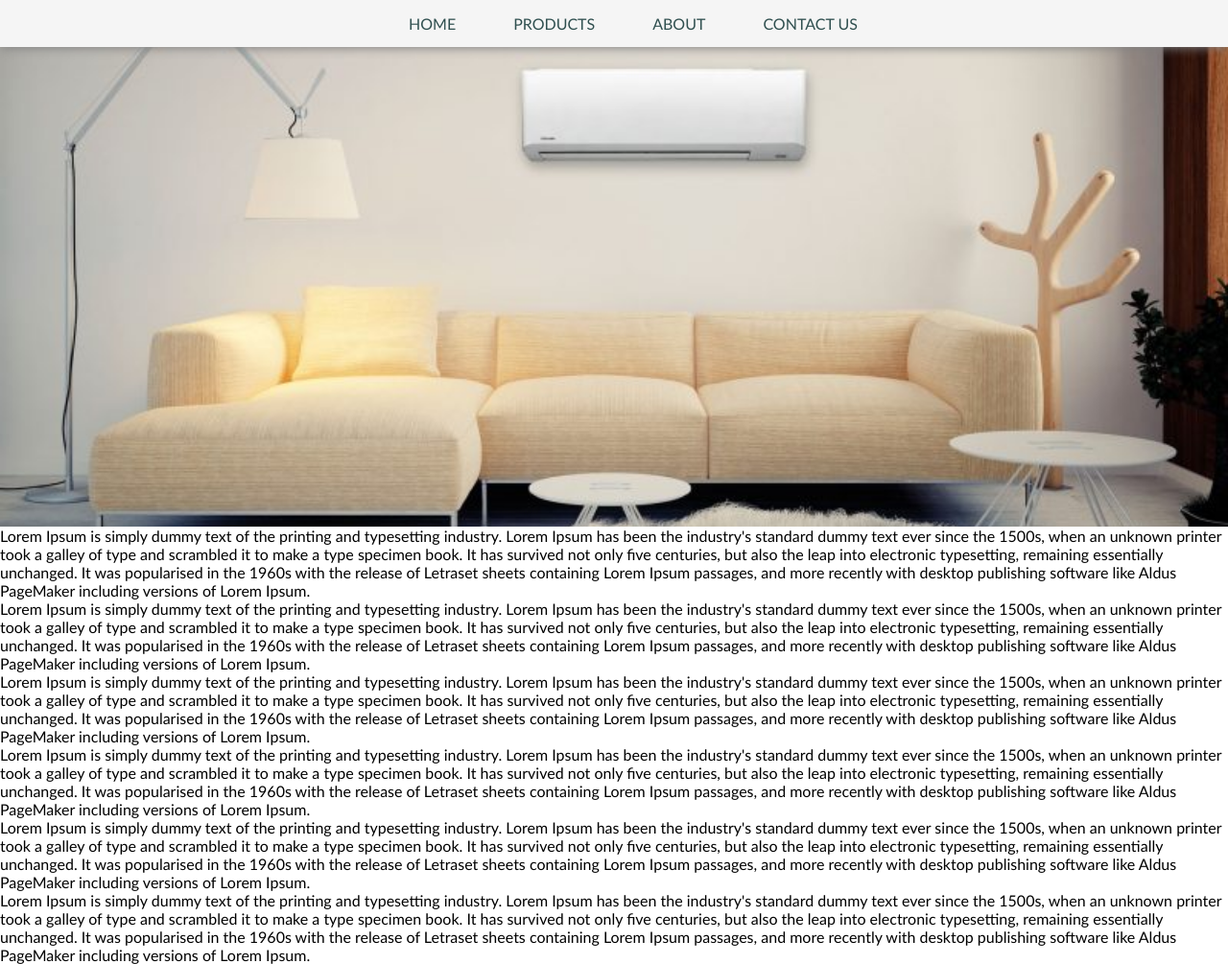
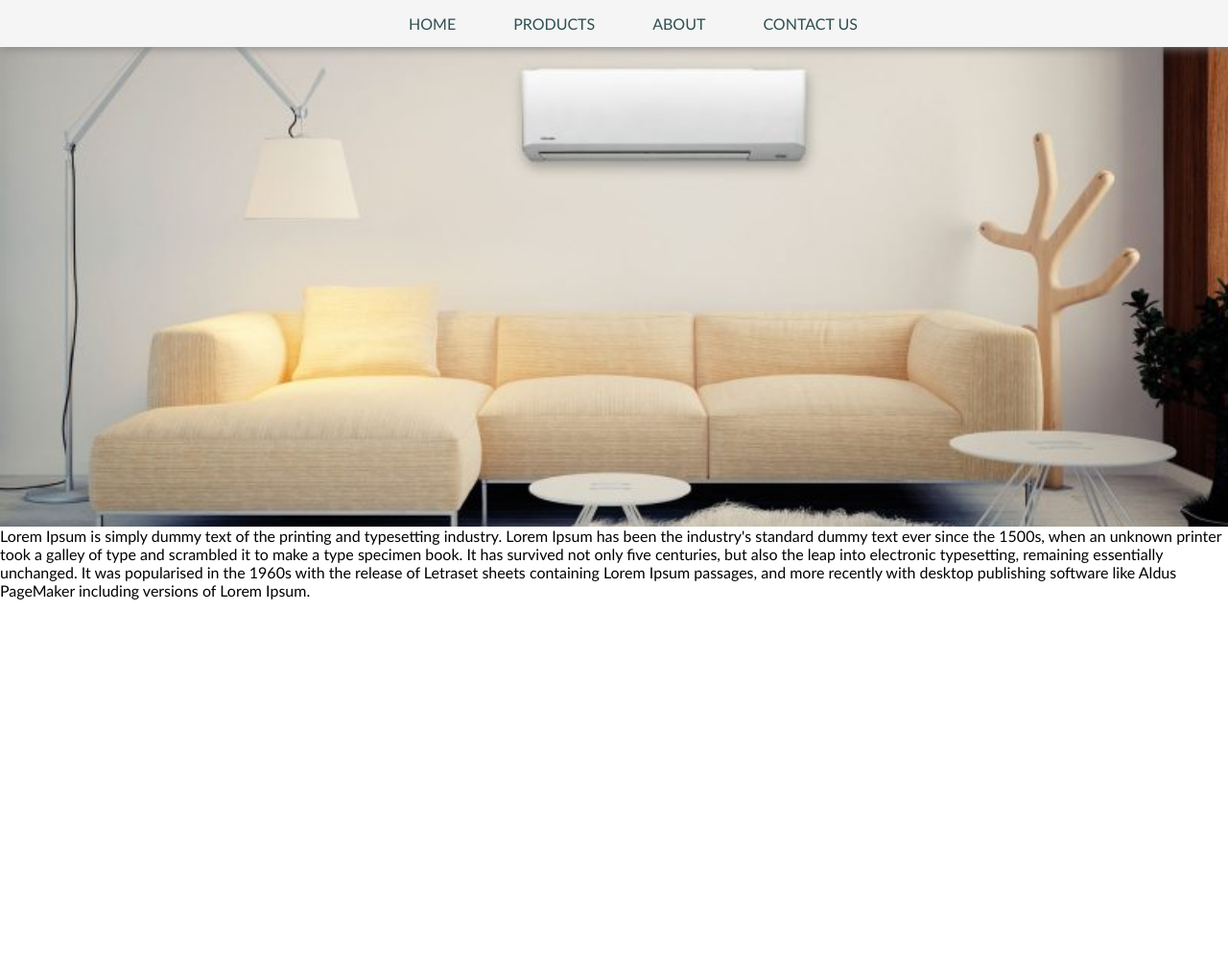
Before and after one commit to VishalJethwa1/cosyairconditioners, a plain HTML site: page index.html in a window 1280 px wide. Shown: the whole page at 96% size. After the commit the page ends 800 px from the top, so only its background shows below. Drawn offline with Linux system fonts and the light colour scheme.

Commit message:
deleted some elements

```diff
--- a/index.html
+++ b/index.html
@@ -25,26 +25,6 @@
         Lorem Ipsum is simply dummy text of the printing and typesetting industry. Lorem Ipsum has been the industry's standard dummy text ever since the 1500s, when an unknown printer took a galley of type and scrambled it to make a type specimen book. It has survived not only five centuries, but also the leap into electronic typesetting, remaining essentially unchanged. It was popularised in the 1960s with the release of Letraset sheets containing Lorem Ipsum passages, and more recently with desktop publishing software like Aldus PageMaker including versions of Lorem Ipsum.
     </section>
 
-    <section>
-        Lorem Ipsum is simply dummy text of the printing and typesetting industry. Lorem Ipsum has been the industry's standard dummy text ever since the 1500s, when an unknown printer took a galley of type and scrambled it to make a type specimen book. It has survived not only five centuries, but also the leap into electronic typesetting, remaining essentially unchanged. It was popularised in the 1960s with the release of Letraset sheets containing Lorem Ipsum passages, and more recently with desktop publishing software like Aldus PageMaker including versions of Lorem Ipsum.
-    </section>
-
-    <section>
-        Lorem Ipsum is simply dummy text of the printing and typesetting industry. Lorem Ipsum has been the industry's standard dummy text ever since the 1500s, when an unknown printer took a galley of type and scrambled it to make a type specimen book. It has survived not only five centuries, but also the leap into electronic typesetting, remaining essentially unchanged. It was popularised in the 1960s with the release of Letraset sheets containing Lorem Ipsum passages, and more recently with desktop publishing software like Aldus PageMaker including versions of Lorem Ipsum.
-    </section>
-
-    <section>
-        Lorem Ipsum is simply dummy text of the printing and typesetting industry. Lorem Ipsum has been the industry's standard dummy text ever since the 1500s, when an unknown printer took a galley of type and scrambled it to make a type specimen book. It has survived not only five centuries, but also the leap into electronic typesetting, remaining essentially unchanged. It was popularised in the 1960s with the release of Letraset sheets containing Lorem Ipsum passages, and more recently with desktop publishing software like Aldus PageMaker including versions of Lorem Ipsum.
-    </section>
-
-    <section>
-        Lorem Ipsum is simply dummy text of the printing and typesetting industry. Lorem Ipsum has been the industry's standard dummy text ever since the 1500s, when an unknown printer took a galley of type and scrambled it to make a type specimen book. It has survived not only five centuries, but also the leap into electronic typesetting, remaining essentially unchanged. It was popularised in the 1960s with the release of Letraset sheets containing Lorem Ipsum passages, and more recently with desktop publishing software like Aldus PageMaker including versions of Lorem Ipsum.
-    </section>
-
-    <section>
-        Lorem Ipsum is simply dummy text of the printing and typesetting industry. Lorem Ipsum has been the industry's standard dummy text ever since the 1500s, when an unknown printer took a galley of type and scrambled it to make a type specimen book. It has survived not only five centuries, but also the leap into electronic typesetting, remaining essentially unchanged. It was popularised in the 1960s with the release of Letraset sheets containing Lorem Ipsum passages, and more recently with desktop publishing software like Aldus PageMaker including versions of Lorem Ipsum.
-    </section>
-
 </body>
 
 <!--Included General JavaScripts-->
```
